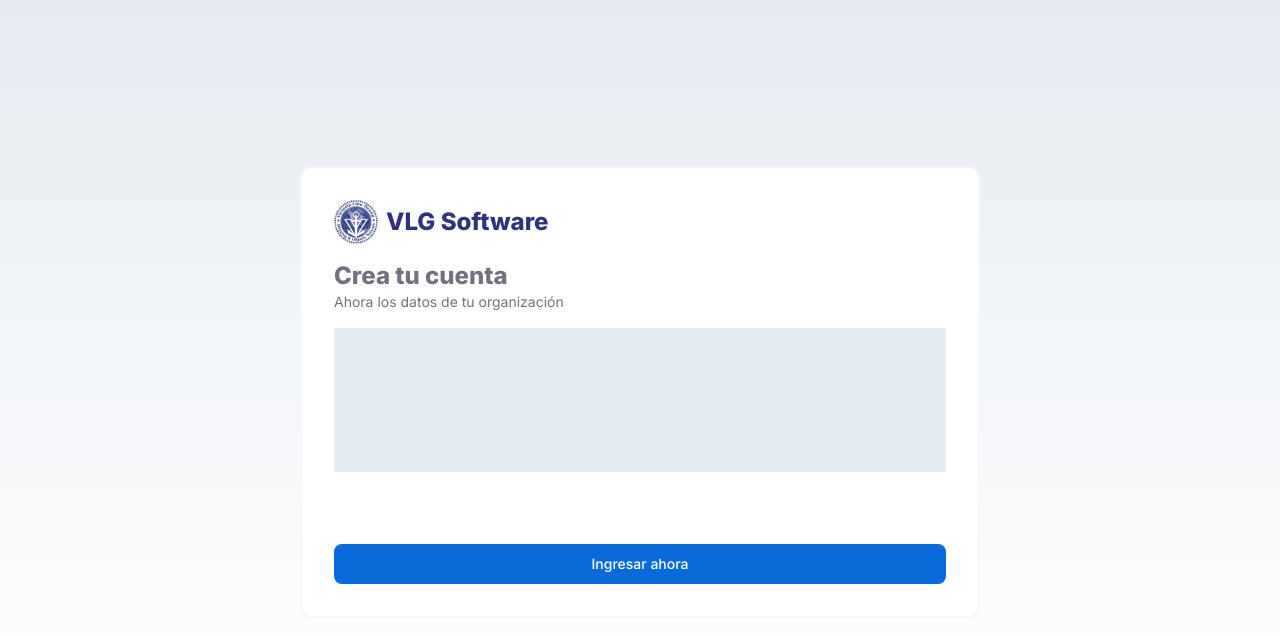
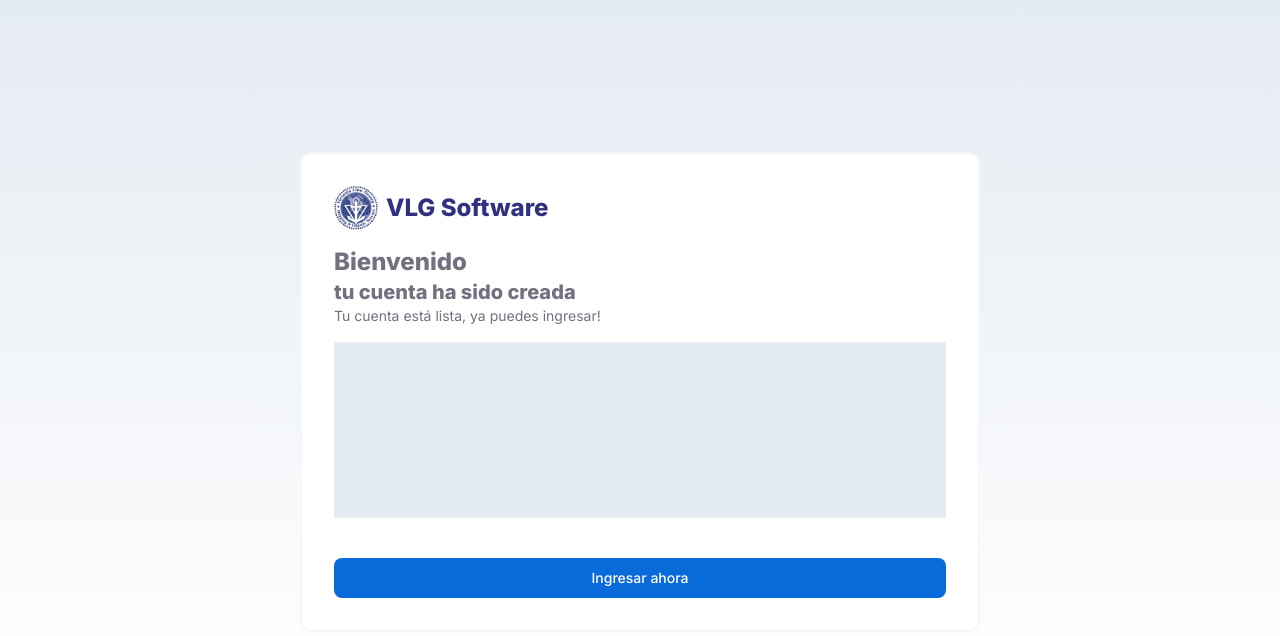
Before and after one commit to CesarAugusto316/vlg-software, a React (Vite) app: page /register in a window 1280 px wide. Shown: the top 636 px of the page. Built offline with nearby package versions, Linux system fonts and the light colour scheme; no server answers.

Commit message:
✨ Refactor Step3 component and update styles

```diff
--- a/src/app/auth/register/Step3.tsx
+++ b/src/app/auth/register/Step3.tsx
@@ -5,8 +5,7 @@ import { useVlgStore } from '../../../vlgStore/vlgStore';
 
 
 export const Step3: FC = () => {
-  const accountRegistration = useVlgStore(state => state.accountRegistration);
-
+  const { name } = useVlgStore(state => state.accountRegistration);
 
   return (
     <AuthContainer>
@@ -17,12 +16,13 @@ export const Step3: FC = () => {
           </div>
 
           <div>
-            <h2>Crea tu cuenta</h2>
-            <p>Ahora los datos de tu organización</p>
+            <h2>Bienvenido {name} </h2>
+            <h3>tu cuenta ha sido creada</h3>
+            <p>Tu cuenta está lista, ya puedes ingresar!</p>
           </div>
         </div>
 
-        <div className="mb-14 bg-gray-vlg-200 h-36">
+        <div className="mb-6 bg-gray-vlg-200 h-44">
 
         </div>
 
--- a/src/index.css
+++ b/src/index.css
@@ -15,6 +15,10 @@
 
   h2 {
     @apply text-2xl font-extrabold;
+  }
+
+  h3 {
+    @apply text-xl font-extrabold;
   }
 }
 
```
